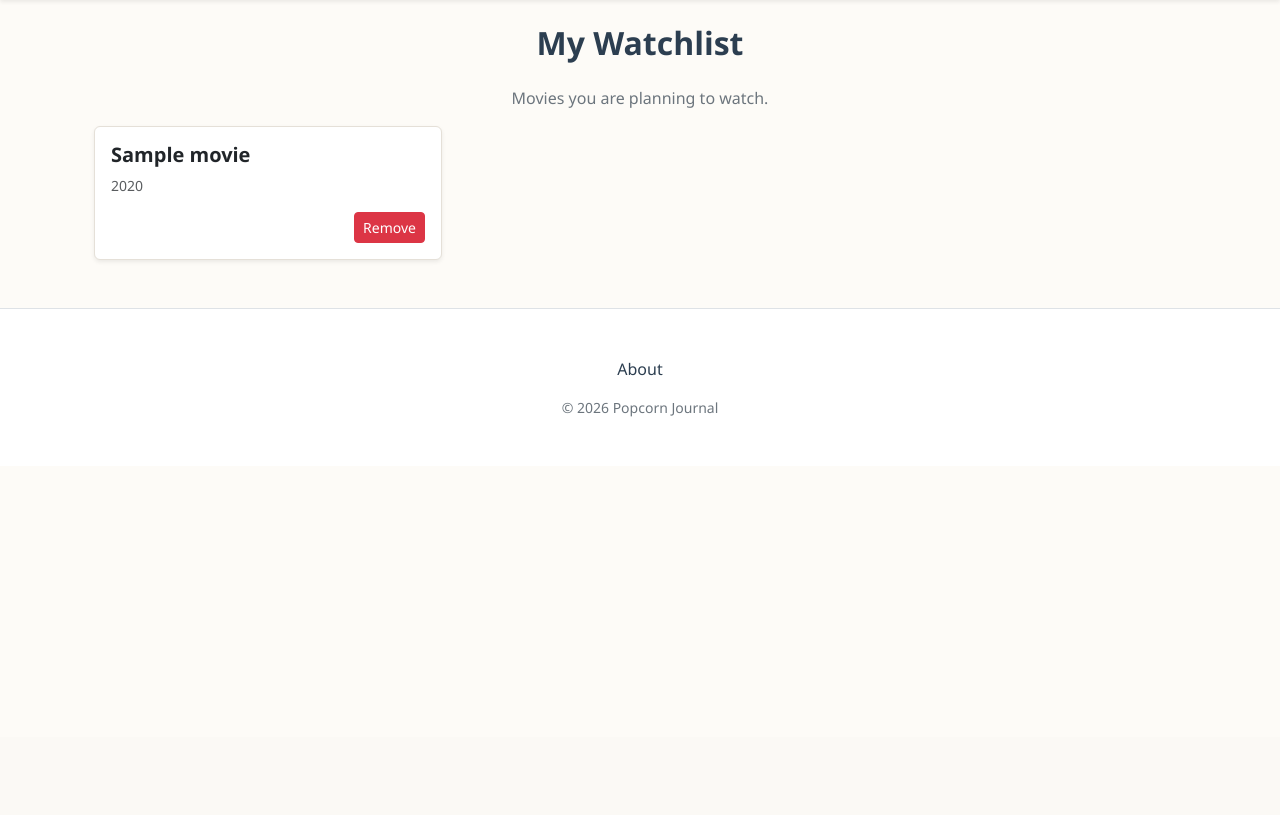
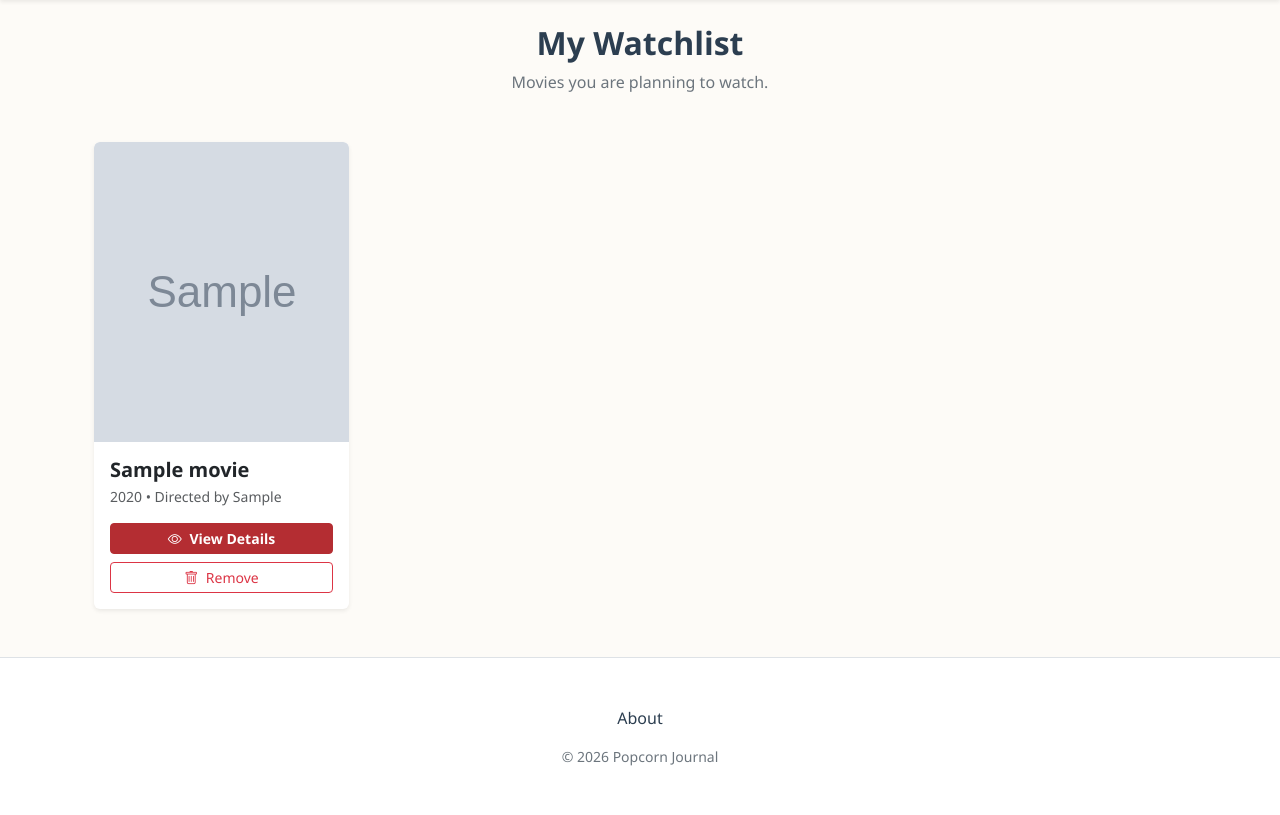
Before and after one commit to jennifernhle/CITS3403-Project, a Flask app: page /watchlist in a window 1280 px wide. Shown: the part 63-878 px from the top of the page. Before the commit the page ends 480 px from the top, so only its background shows below. Run offline with Flask 3, Linux system fonts and the light colour scheme; a user stored in the database is signed in; tables that the repository leaves empty hold one stand-in row (values such as "Sample post"); grey boxes marked "Sample" are stand-in pictures; parts of the project's set-up code (start-up, migrations or seed data) failed here and were passed over; some libraries are stand-ins or nearby versions.

Commit message:
Implement AJAX-based watchlist toggle and smooth UI transitions for improved visual experience and watchlist feature functionality

```diff
--- /dev/null
+++ b/popcorn_journal_app/static/js/watchlist.js
@@ -0,0 +1,57 @@
+document.addEventListener("DOMContentLoaded", function () {
+  const watchlistBtns = document.querySelectorAll(".watchlist-toggle-btn");
+
+  watchlistBtns.forEach((btn) => {
+    btn.addEventListener("click", function (e) {
+      e.preventDefault();
+
+      const movieId = this.getAttribute("data-movie-id");
+      const csrfToken = this.getAttribute("data-csrf-token");
+
+      fetch(`/watchlist/toggle/${movieId}`, {
+        method: "POST",
+        headers: {
+          "Content-Type": "application/json",
+          "X-CSRFToken": csrfToken,
+        },
+      })
+        .then((response) => {
+          if (!response.ok) throw new Error("Network response was not ok");
+          return response.json();
+        })
+        .then((data) => {
+          if (data.success) {
+            if (data.action === "added") {
+              this.innerHTML = '<i class="bi bi-check-lg me-1"></i> Added';
+              this.classList.add("btn-success");
+              this.classList.remove("btn-outline-danger"); // If coming from watchlist page
+            } else {
+              this.innerHTML = '<i class="bi bi-plus-lg me-1"></i> Watchlist';
+              this.classList.remove("btn-success");
+            }
+
+            if (data.action === "removed") {
+              const card = document.getElementById(`movie-card-${movieId}`);
+              if (card) {
+                card.style.transition = "opacity 0.3s ease, transform 0.3s ease";
+                card.style.opacity = "0";
+                card.style.transform = "scale(0.95)";
+                setTimeout(() => {
+                  card.remove();
+                  const container = document.getElementById("watchlist-results");
+                  const remainingCards = container.querySelectorAll(".col:not(#empty-watchlist-msg)");
+                  if (remainingCards.length === 0) {
+                    const emptyMsg = document.getElementById("empty-watchlist-msg");
+                    if (emptyMsg) {
+                      emptyMsg.classList.remove("d-none");
+                    }
+                  }
+                }, 300);
+              }
+            }
+          }
+        })
+        .catch((error) => console.error("Watchlist Error:", error));
+    });
+  });
+});
--- a/popcorn_journal_app/templates/base.html
+++ b/popcorn_journal_app/templates/base.html
@@ -3,6 +3,7 @@
   <head>
     <meta charset="UTF-8" />
     <meta name="viewport" content="width=device-width, initial-scale=1.0" />
+    <meta name="csrf-token" content="{{ csrf_token() }}" />
     <title>Popcorn Journal</title>
     <link
       href="https://cdn.jsdelivr.net/npm/bootstrap@5.3.8/dist/css/bootstrap.min.css"
@@ -125,6 +126,11 @@
       crossorigin="anonymous"
     ></script>
     <script src="{{ url_for('static', filename='js/auth.js') }}"></script>
+    <script src="{{ url_for('static', filename='js/like.js') }}"></script>
+    <script src="{{ url_for('static', filename='js/lists.js') }}"></script>
+    <script src="{{ url_for('static', filename='js/settings.js') }}"></script>
+    <script src="{{ url_for('static', filename='js/user-interactions.js') }}"></script>
+    <script src="{{ url_for('static', filename='js/watchlist.js') }}"></script>
     {% block scripts %}{% endblock %}
   </body>
 </html>
--- a/popcorn_journal_app/templates/watchlist.html
+++ b/popcorn_journal_app/templates/watchlist.html
@@ -1,41 +1,50 @@
 {% extends "base.html" %} {% block title %} {{title}} {% endblock %} {% block content %}
 
 <div class="container">
-  <h2 class="text-center fw-bold my-4">My Watchlist</h2>
-  <p class="text-secondary text-center">Movies you are planning to watch.</p>
+  <div class="text-center mb-5">
+    <h2 class="fw-bold">My Watchlist</h2>
+    <p class="text-secondary">Movies you are planning to watch.</p>
+  </div>
 
-  <div id="watchlist-results" class="row g-4">
+  <div id="watchlist-results" class="row row-cols-1 row-cols-sm-2 row-cols-md-3 row-cols-lg-4 g-4">
+    <div id="empty-watchlist-msg" class="col-12 {% if movies %}d-none{% endif %}">
+      <div class="alert alert-light text-center border py-5 shadow-sm">
+        <i class="bi bi-film mb-3 d-block fs-1 text-secondary"></i>
+        <p class="mb-3 text-secondary">Your watchlist is currently empty.</p>
+        <a href="{{ url_for('main.search') }}" class="btn btn-main btn-sm"> <i class="bi bi-search me-1"></i> Find Movies to Watch </a>
+      </div>
+    </div>
     {% for movie in movies %}
-    <div class="col-md-6 col-lg-4" id="movie-card-{{ movie.id }}">
-      <div class="card h-100 shadow-sm">
+    <div class="col" id="movie-card-{{ movie.id }}">
+      <div class="card h-100 shadow-sm border-0 overflow-hidden">
+        {% if movie.movie_img %}
+        <img
+          src="{{ url_for('static', filename='posters/' + movie.movie_img) }}"
+          class="card-img-top"
+          alt="{{ movie.title }}"
+          style="height: 300px; object-fit: cover"
+        />
+        {% else %}
+        <img src="https://picsum.photos/400/600" class="card-img-top" alt="Placeholder" style="height: 300px; object-fit: cover" />
+        {% endif %}
         <div class="card-body d-flex flex-column">
-          <h5 class="card-title fw-bold">{{ movie.title }}</h5>
-          <p class="text-muted small">{{ movie.release_year }}</p>
-          <div class="mt-auto text-end">
-            <button class="btn btn-danger btn-sm remove-btn" onclick="removeMovie('{{ movie.id }}')">Remove</button>
+          <h5 class="card-title fw-bold text-truncate mb-1">{{ movie.title }}</h5>
+          <p class="text-muted small mb-3">{{ movie.release_year }} • Directed by {{ movie.director }}</p>
+          <div class="mt-auto">
+            <div class="d-grid gap-2">
+              <a href="{{ url_for('main.movie_detail', movie_id=movie.id) }}" class="btn btn-main btn-sm">
+                <i class="bi bi-eye me-1"></i> View Details
+              </a>
+
+              <button class="btn btn-outline-danger btn-sm watchlist-toggle-btn" data-movie-id="{{ movie.id }}" data-csrf-token="{{ csrf_token() }}">
+                <i class="bi bi-trash me-1"></i> Remove
+              </button>
+            </div>
           </div>
         </div>
       </div>
     </div>
-    {% else %}
-    <p class="text-center">Your watchlist is empty.</p>
     {% endfor %}
   </div>
-
-  <script>
-    function removeMovie(movieId) {
-      fetch(`/watchlist/toggle/${movieId}`, {
-        method: "POST",
-        headers: { "Content-Type": "application/json" },
-      })
-        .then((response) => response.json())
-        .then((data) => {
-          if (data.success && data.action === "removed") {
-            document.getElementById(`movie-card-${movieId}`).remove();
-          }
-        });
-    }
-  </script>
 </div>
-
 {% endblock %}
```
Also changed, not shown: popcorn_journal_app/models.py (+14 -17 lines), popcorn_journal_app/static/css/styles.css (+49 -0 lines), popcorn_journal_app/templates/search.html (+7 -40 lines).
